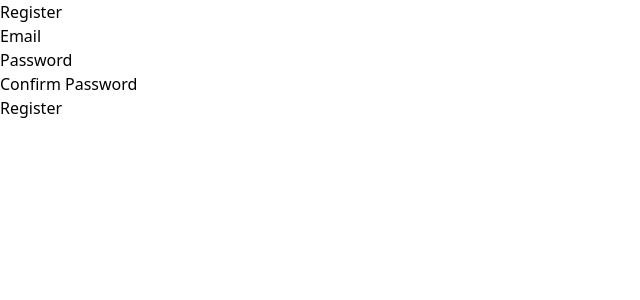
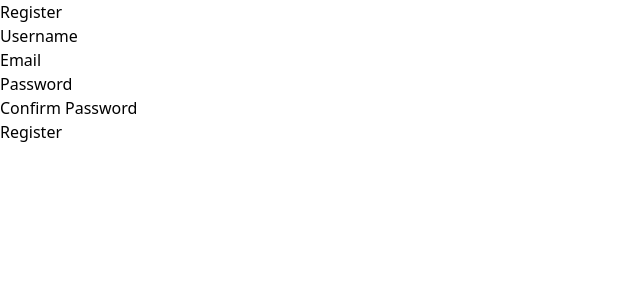
Before and after one commit to nazennash/propin-front, a React (Vite) app: page /register in a window 1280 px wide. Shown: the top 300 px of the page, without its empty margins (0-640 px from the left). Built offline with nearby package versions, Linux system fonts and the light colour scheme.

Commit message:
registration

```diff
--- a/src/apiconfig.jsx
+++ b/src/apiconfig.jsx
@@ -1,7 +1,7 @@
 import axios from 'axios';
 
-// const API_URL = "http://127.0.0.1:8000/";
-const API_URL = "https://pinacore-rnlyj.ondigitalocean.app/";
+const API_URL = "http://127.0.0.1:8000/";
+// const API_URL = "https://pinacore-rnlyj.ondigitalocean.app/";
 
 export const axiosPrivateInstance = axios.create({
     baseURL: API_URL,
--- a/src/components/Register.jsx
+++ b/src/components/Register.jsx
@@ -1,16 +1,15 @@
-// src/components/Register.jsx
 import React, { useEffect, useState } from 'react';
 import { useNavigate } from 'react-router-dom';
 import { axiosPrivateInstance } from '../apiconfig';
 
 const Register = () => {
+    const [username, setUsername] = useState('');
     const [email, setEmail] = useState('');
     const [password, setPassword] = useState('');
     const [confirmPassword, setConfirmPassword] = useState('');
     const [error, setError] = useState('');
     const navigate = useNavigate();
 
-    // Redirect to dashboard if there is an existing token
     useEffect(() => {
         const token = localStorage.getItem('token');
         if (token) {
@@ -26,6 +25,7 @@
         }
         try {
             await axiosPrivateInstance.post('users/seller-register/', {
+                username,
                 email,
                 password
             });
@@ -41,6 +41,17 @@
             <h1 className="text-3xl font-bold mb-5">Register</h1>
             {error && <div className="text-red-500 mb-4">{error}</div>}
             <form onSubmit={handleSubmit} className="max-w-sm mx-auto">
+                <div className="mb-4">
+                    <label htmlFor="username" className="block text-gray-700">Username</label>
+                    <input
+                        type="text"
+                        id="username"
+                        value={username}
+                        onChange={(e) => setUsername(e.target.value)}
+                        className="w-full px-3 py-2 border border-gray-300 rounded-md"
+                        required
+                    />
+                </div>
                 <div className="mb-4">
                     <label htmlFor="email" className="block text-gray-700">Email</label>
                     <input
```
